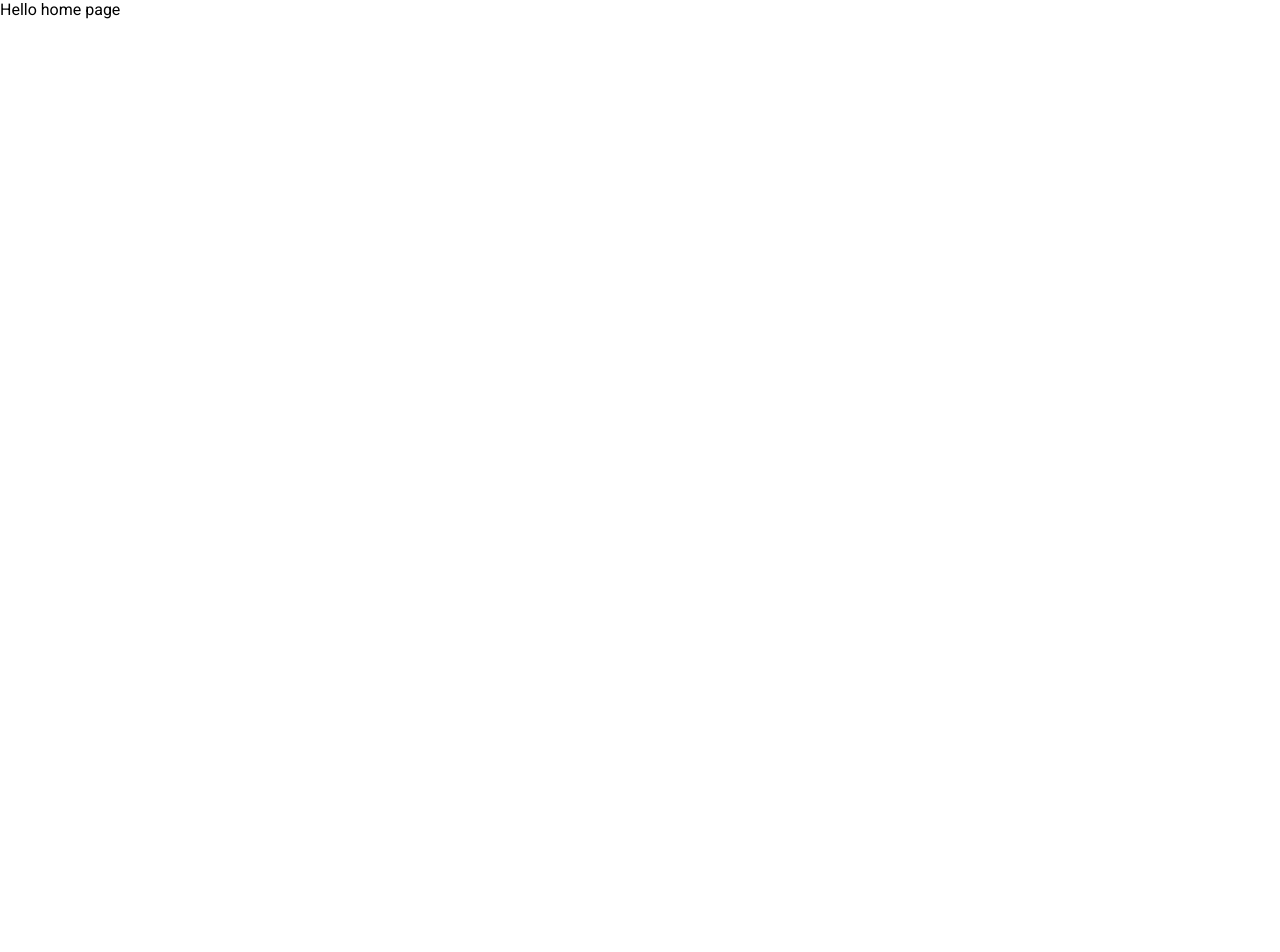
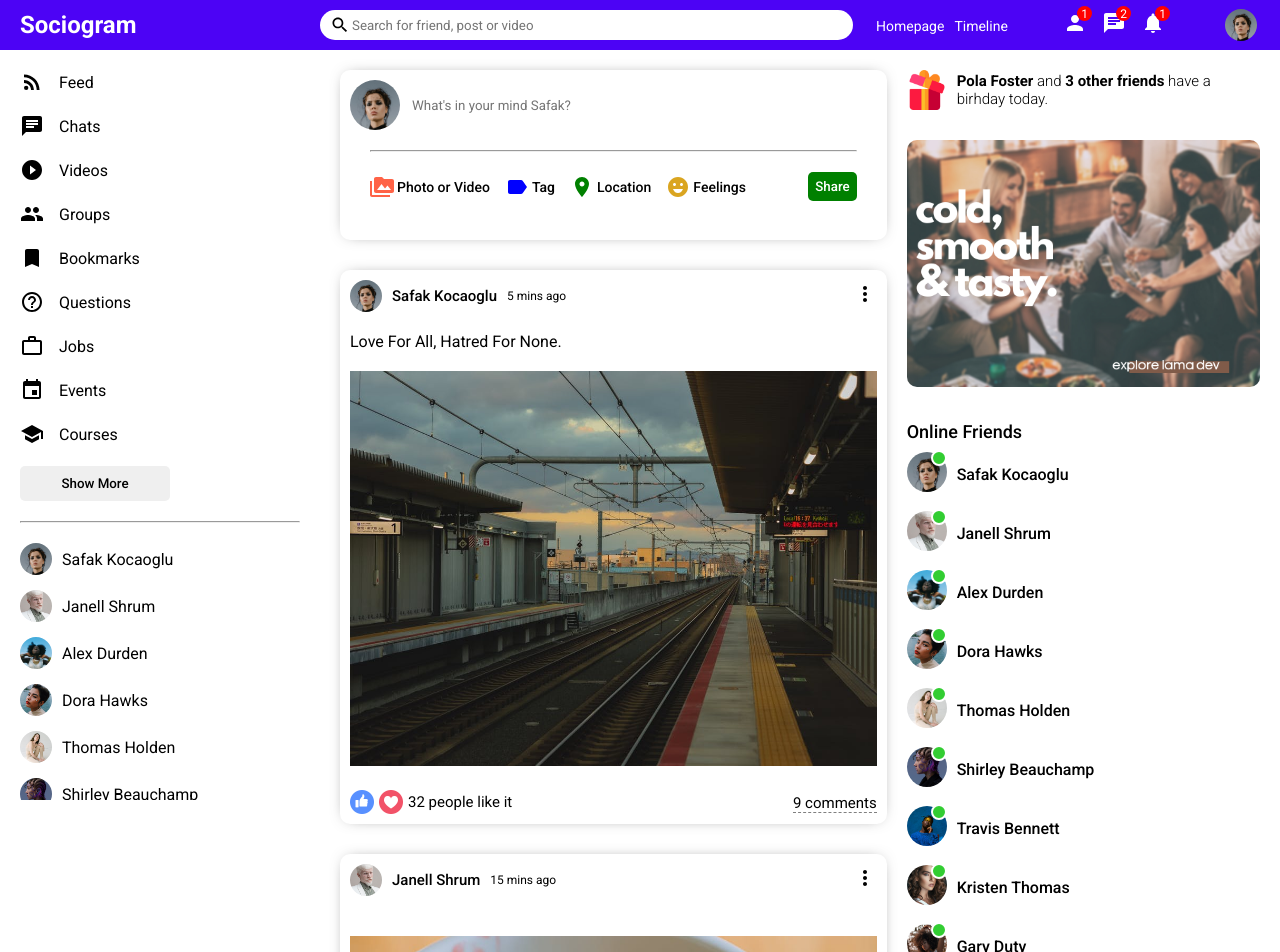
Before and after one commit to 12-crypto/Sociogram, a React (Create React App) app in the folder social-frontend/: page / in a window 1280 px wide. Shown: the top 952 px of the page. Before the commit the page ends 800 px from the top, so only its background shows below. Built offline with nearby package versions, Linux system fonts and the light colour scheme.

Commit message:
added topbar, rightbar, & feed design

```diff
--- a/social-frontend/package.json
+++ b/social-frontend/package.json
@@ -4,6 +4,7 @@
   "private": true,
   "dependencies": {
     "@material-ui/core": "^4.12.3",
+    "@material-ui/icons": "^4.11.2",
     "@testing-library/jest-dom": "^5.14.1",
     "@testing-library/react": "^11.2.7",
     "@testing-library/user-event": "^12.8.3",
--- a/social-frontend/src/components/topbar/Topbar.jsx
+++ b/social-frontend/src/components/topbar/Topbar.jsx
@@ -5,7 +5,7 @@ export default function Topbar() {
   return (
     <div className="topbarContainer">
       <div className="topbarLeft">
-        <span className="logo">Lamasocial</span>
+        <span className="logo">Sociogram</span>
       </div>
       <div className="topbarCenter">
         <div className="searchbar">
--- a/social-frontend/src/components/topbar/topbar.css
+++ b/social-frontend/src/components/topbar/topbar.css
@@ -1,7 +1,7 @@
 .topbarContainer {
   height: 50px;
   width: 100%;
-  background-color: #1877f2;
+  background-color: #4c03f5;
   display: flex;
   align-items: center;
   position: sticky;
--- /dev/null
+++ b/social-frontend/src/dummyData.js
@@ -0,0 +1,139 @@
+export const Users = [
+  {
+    id:1,
+    profilePicture: "assets/person/1.jpeg",
+    username: "Safak Kocaoglu",
+  },
+  {
+    id:2,
+    profilePicture: "assets/person/2.jpeg",
+    username: "Janell Shrum",
+  },
+  {
+    id:3,
+    profilePicture: "assets/person/3.jpeg",
+    username: "Alex Durden",
+  },
+  {
+    id:4,
+    profilePicture: "assets/person/4.jpeg",
+    username: "Dora Hawks",
+  },
+  {
+    id:5,
+    profilePicture: "assets/person/5.jpeg",
+    username: "Thomas Holden",
+  },
+  {
+    id:6,
+    profilePicture: "assets/person/6.jpeg",
+    username: "Shirley Beauchamp",
+  },
+  {
+    id:7,
+    profilePicture: "assets/person/7.jpeg",
+    username: "Travis Bennett",
+  },
+  {
+    id:8,
+    profilePicture: "assets/person/8.jpeg",
+    username: "Kristen Thomas",
+  },
+  {
+    id:9,
+    profilePicture: "assets/person/9.jpeg",
+    username: "Gary Duty",
+  },
+  {
+    id:10,
+    profilePicture: "assets/person/10.jpeg",
+    username: "Safak Kocaoglu",
+  },
+];
+
+export const Posts = [
+  {
+    id: 1,
+    desc: "Love For All, Hatred For None.",
+    photo: "assets/post/1.jpeg",
+    date: "5 mins ago",
+    userId: 1,
+    like: 32,
+    comment: 9,
+  },
+  {
+    id: 2,
+    photo: "assets/post/2.jpeg",
+    date: "15 mins ago",
+    userId: 2,
+    like: 2,
+    comment: 1,
+  },
+  {
+    id: 3,
+    desc: "Every moment is a fresh beginning.",
+    photo: "assets/post/3.jpeg",
+    date: "1 hour ago",
+    userId: 3,
+    like: 61,
+    comment: 2,
+  },
+  {
+    id: 4,
+    photo: "assets/post/4.jpeg",
+    date: "4 hours ago",
+    userId: 4,
+    like: 7,
+    comment: 3,
+  },
+  {
+    id: 5,
+    photo: "assets/post/5.jpeg",
+    date: "5 hours ago",
+    userId: 5,
+    like: 23,
+    comment: 5,
+  },
+  {
+    id: 6,
+    photo: "assets/post/6.jpeg",
+    date: "1 day ago",
+    userId: 6,
+    like: 44,
+    comment: 6,
+  },
+  {
+    id: 7,
+    desc: "Never regret anything that made you smile.",
+    photo: "assets/post/7.jpeg",
+    date: "2 days ago",
+    userId: 7,
+    like: 52,
+    comment: 3,
+  },
+  {
+    id: 8,
+    photo: "assets/post/8.jpeg",
+    date: "3 days ago",
+    userId: 8,
+    like: 15,
+    comment: 1,
+  },
+  {
+    id: 9,
+    desc: "Change the world by being yourself.",
+    photo: "assets/post/9.jpeg",
+    date: "5 days ago",
+    userId: 9,
+    like: 11,
+    comment: 2,
+  },
+  {
+    id: 10,
+    photo: "assets/post/10.jpeg",
+    date: "1 week ago",
+    userId: 10,
+    like: 104,
+    comment: 12,
+  },
+];
--- a/social-frontend/src/pages/home/Home.jsx
+++ b/social-frontend/src/pages/home/Home.jsx
@@ -1,9 +1,20 @@
+import Topbar from "../../components/topbar/Topbar.jsx"
+import Sidebar from "../../components/sidebar/Sidebar.jsx"
+import Feed from "../../components/feed/Feed.jsx"
+import Rightbar from "../../components/rightbar/Rightbar.jsx"
 
 
 export default function Home() {
     return (
-        <div>
-         Hello home page
-        </div>
+        <>
+
+            <Topbar />
+            <div className="homeContainer" style={{display:'flex'}}>
+                <Sidebar />
+                <Feed/>
+                <Rightbar/>
+            </div>
+
+        </>
     )
 }
```
Also changed, not shown: 1 other file (tests, documents, lock files or other folders).
